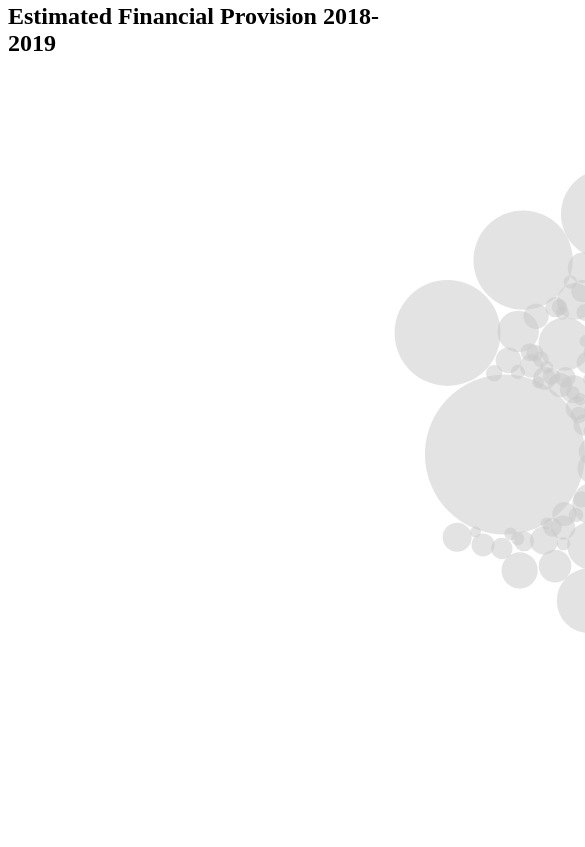
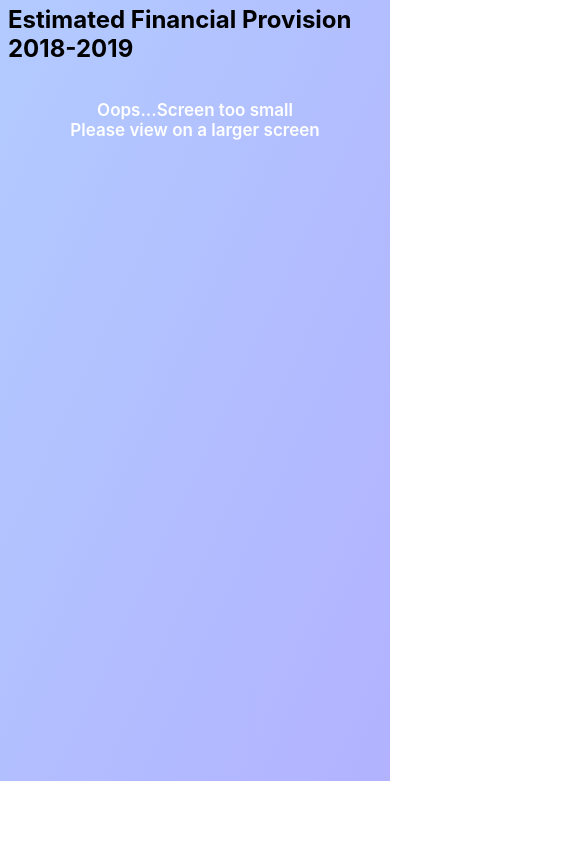
Before and after one commit to Roytangrb/Budget2018, a website: page src/index.html in a window 390 px wide. Shown: the part 63-910 px from the top of the page, 585 px wide, since content can reach past the window. After the commit the page ends 844 px from the top, so only its background shows below. Drawn offline with nearby package versions, Linux system fonts and the light colour scheme; animation ran at ten frames a second.

Commit message:
media query, only show and render at large enough sreen

```diff
--- a/src/index.html
+++ b/src/index.html
@@ -9,6 +9,10 @@
         <h1>Budget Visualization</h1>
 
         <h2>Estimated Financial Provision 2018-2019</h2>
+
+        <div class="screen-size-reminder">
+            <p>Oops...Screen too small<br>Please view on a larger screen</p>
+        </div>
         <div class=".chart-container">
             <svg id="canvas"></svg>
         </div>
--- a/src/main.css
+++ b/src/main.css
@@ -1,3 +1,7 @@
+* {
+    font-family: -apple-system, BlinkMacSystemFont, 'Segoe UI', Roboto, Oxygen, Ubuntu, Cantarell, 'Open Sans', 'Helvetica Neue', sans-serif;
+}
+
 .tooltip{
     position: absolute;
     text-align: left;
@@ -9,3 +13,35 @@
     border-radius: 6px;
     font: 12px sans-serif;
 }
+
+.screen-size-reminder {
+    display: flex;
+    text-align: center;
+    justify-content: center;
+}
+.screen-size-reminder p{
+    flex:100%;
+    font-size: 17px;
+    color: white;
+    font-weight: 600;
+}
+
+.chart-container{
+    display: none;
+}
+
+body{
+    background: linear-gradient(to bottom right, rgba(102, 153, 255, 0.5), rgba(102, 102, 255, 0.5))
+}
+
+@media only screen and (min-width: 1024px){
+    .screen-size-reminder {
+        display: none;
+    }
+    .chart-container{
+        display: block;
+    }
+    body{
+        background: none;
+    }
+}
--- a/src/main.js
+++ b/src/main.js
@@ -76,7 +76,7 @@ const switchDataSet = async (year)=>{
 }
 
 const renderChart = (data)=>{
-    const containerW = 1280, containerH = 800
+    const containerW = 1024, containerH = 800
 
     const margin = {top: 30, bottom: 30, left: 30, right: 20}
 	const width = containerW - margin.left - margin.right, height = containerH - margin.top - margin.bottom
@@ -135,7 +135,11 @@ const initBubbles = ()=>{
         bubblesInteractionEffects(bubbles)
     })
 }
-initBubbles()
+
+//init only at large screen
+if (screen.width >=1023){
+    initBubbles()
+}
 
 //update chart
 const updateChart = async (year)=>{
```
